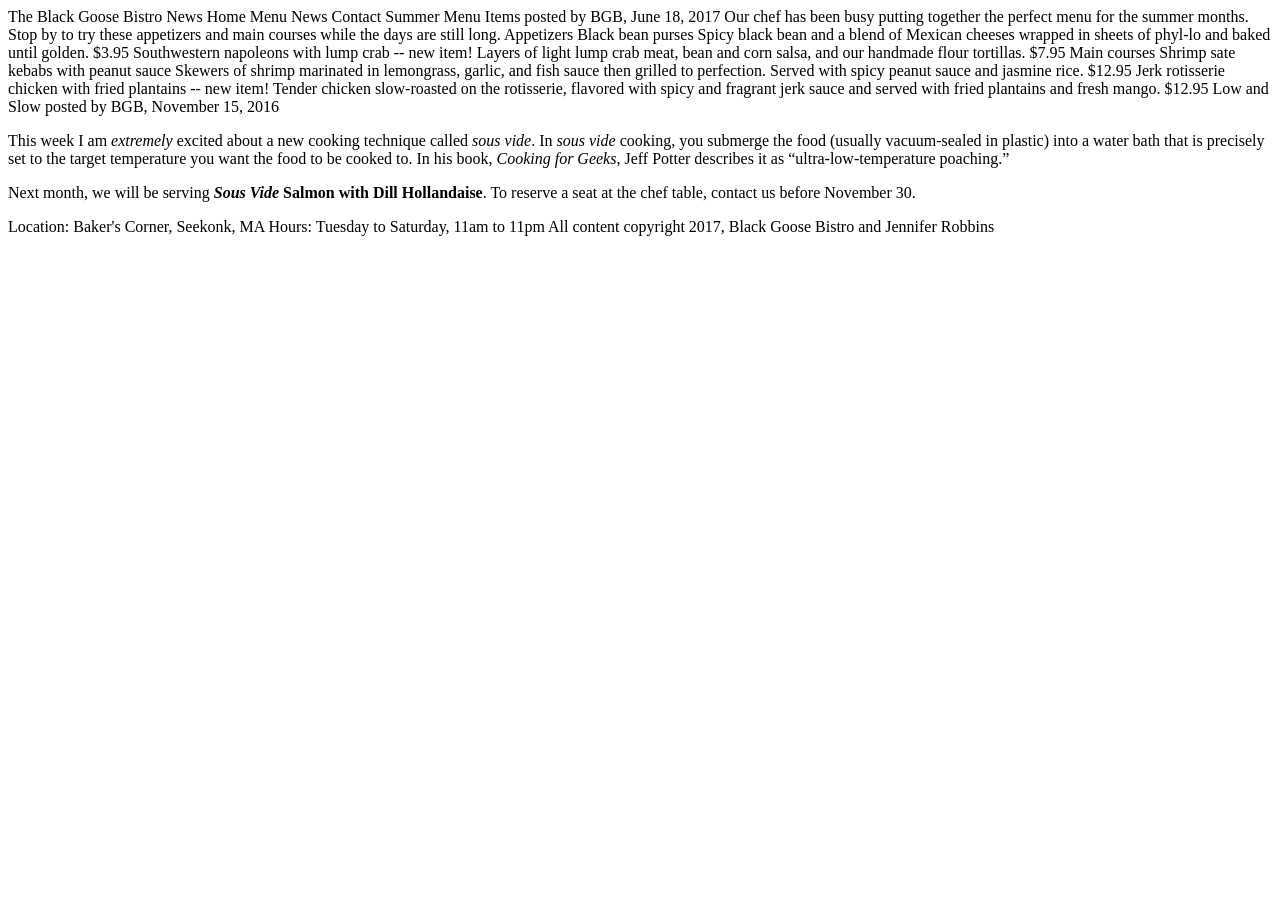
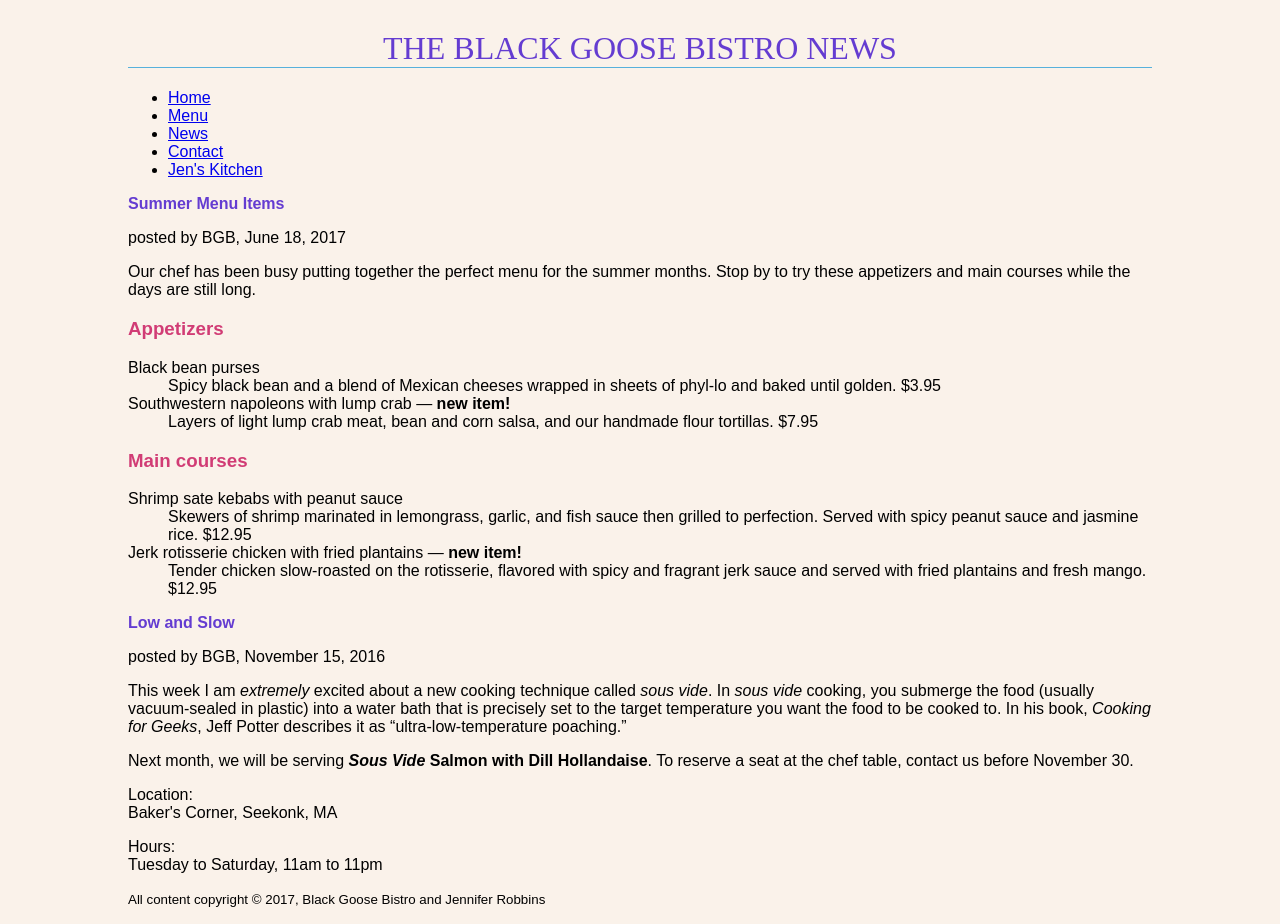
Before and after one commit to naturallyemerson/fid, a plain HTML site: page Bistro/bgnews.html in a window 1280 px wide. Before the commit the page ends 800 px from the top, so only its background shows below. Drawn offline with Linux system fonts and the light colour scheme.

Commit message:
Update bgnews.html

```diff
--- a/Bistro/bgnews.html
+++ b/Bistro/bgnews.html
@@ -1,52 +1,95 @@
 <!DOCTYPE html>
 <html>
+    <head>
+        <meta charset="utf-8">
+        <title>The Black Goose Bistro News</title>
+        <style>
+            body {
+                background-color: #faf2ea;
+                margin: 0 10%;
+                font-family: sans-serif;
+            }
+            h1 {
+                color: #643cd1;
+                text-align: center;
+                font-family: serif;
+                font-weight: normal;
+                text-transform: uppercase;
+                border-bottom: 1px solid #57b1dc;
+                margin-top: 30px;
+            }
+            h2 {
+                color: #643cd1;
+                font-size: 1em;
+            }
+            h3 {
+                color:#d13c75;
+            }
+        </style>
+    </head>
+    <body>
+        <header>
+            <h1>The Black Goose Bistro News</h1>
 
-<head>
-    <title>The Black Goose Bistro News</title>
-    <meta charset="utf-8">
-</head>
+            <nav>
+                <ul>
+                <li><a href="index.html">Home</a></li>
+                <li><a href="menu.html">Menu</a></li>
+                <li><a href="bgnews.html">News</a></li>
+                <li><a href="contact.html">Contact</a></li>
+                <li><a href="jenskitchen/jenskitchen.html">Jen's Kitchen</a></li>
+                </ul>
+            </nav>
+        </header>
 
-<body>
+        <article>
+            <header>
+                <h2>Summer Menu Items</h2>
+                <p>posted by BGB, <time datetime="2017-06-18">June 18, 2017</time></p>
+            </header>
+            <p>Our chef has been busy putting together the perfect menu for the summer months. Stop by to try these appetizers and main courses while the days are still long.</p>
 
-<header>
-    The Black Goose Bistro News
+            <section id="appetizers">
+                <h3>Appetizers</h3>
+                <dl>
+                    <dt>Black bean purses</dt>
+                    <dd>Spicy black bean and a blend of Mexican cheeses wrapped in sheets of phyl-lo and baked until golden. <span class="price">$3.95</span></dd>
 
-    Home
-    Menu
-    News
-    Contact
+                    <dt class="newitem">Southwestern napoleons with lump crab &mdash; <strong>new item!</strong></dt>
+                    <dd>Layers of light lump crab meat, bean and corn salsa, and our handmade flour tortillas. <span class="price">$7.95</span></dd>
+                </dl>
+            </section>
 
-    Summer Menu Items
-    posted by BGB, June 18, 2017
-    Our chef has been busy putting together the perfect menu for the summer months. Stop by to try these appetizers and main courses while the days are still long.
+            <section id="maincourses">
+                <h3>Main courses</h3>
+                <dl>
+                    <dt>Shrimp sate kebabs with peanut sauce</dt>
+                    <dd>Skewers of shrimp marinated in lemongrass, garlic, and fish sauce then grilled to perfection. Served with spicy peanut sauce and jasmine rice. <span class="price">$12.95</span></dd>
 
-    Appetizers
-    Black bean purses
-    Spicy black bean and a blend of Mexican cheeses wrapped in sheets of phyl-lo and baked until golden. $3.95
+                    <dt class="newitem">Jerk rotisserie chicken with fried plantains &mdash; <strong>new item!</strong></dt>
+                    <dd>Tender chicken slow-roasted on the rotisserie, flavored with spicy and fragrant jerk sauce and served with fried plantains and fresh mango. <span class="price">$12.95</span></dd>
+                </dl>
+            </section>
+        </article>
 
-    Southwestern napoleons with lump crab -- new item!
-    Layers of light lump crab meat, bean and corn salsa, and our handmade flour tortillas. $7.95
+        <article>
+            <header>
+                <h2>Low and Slow</h2>
+                <p>posted by BGB, <time datetime="2016-11-15">November 15, 2016</time></p>
+            </header>
 
-    Main courses
+            <p>This week I am <em>extremely</em> excited about a new cooking technique called <dfn><i>sous vide</i></dfn>. In <i>sous vide</i> cooking, you submerge the food (usually vacuum-sealed in plastic) into a water bath that is precisely set to the target temperature you want the food to be cooked to. In his book, <cite>Cooking for Geeks</cite>, Jeff Potter describes it as <q>ultra-low-temperature poaching.</q></p>
 
-    Shrimp sate kebabs with peanut sauce
-    Skewers of shrimp marinated in lemongrass, garlic, and fish sauce then grilled to perfection. Served with spicy peanut sauce and jasmine rice. $12.95
+            <p>Next month, we will be serving <b><i>Sous Vide</i> Salmon with Dill Hollandaise</b>. To reserve a seat at the chef table, contact us before <time datetime="20161130">November 30</time>.</p>
+        </article>
 
-    Jerk rotisserie chicken with fried plantains -- new item!
-    Tender chicken slow-roasted on the rotisserie, flavored with spicy and fragrant jerk sauce and served with fried plantains and fresh mango. $12.95
+        <footer>
+            <div id="about">
+                <p>Location:<br> Baker's Corner, Seekonk, MA</p>
+                <p>Hours:<br> Tuesday to Saturday, <time dateimte="11:00">11am</time> to <time datetime="23:00">11pm</time></p>
+            </div>
+            <p><small>All content copyright &copy; 2017, Black Goose Bistro and Jennifer Robbins</small></p>
+        </footer>
 
-
-    Low and Slow
-    posted by BGB, November 15, 2016
-    <p>This week I am <em>extremely</em> excited about a new cooking technique called <dfn><i>sous vide</i></dfn>. In <i>sous vide</i> cooking, you submerge the food (usually vacuum-sealed in plastic) into a water bath that is precisely set to the target temperature you want the food to be cooked to. In his book, <cite>Cooking for Geeks</cite>, Jeff Potter describes it as <q>ultra-low-temperature poaching.</q></p>
-
-    <p>Next month, we will be serving <b><i>Sous Vide</i> Salmon with Dill Hollandaise</b>. To reserve a seat at the chef table, contact us before <time datetime="20161130">November 30</time>.</p>
-
-
-    Location: Baker's Corner, Seekonk, MA
-    Hours: Tuesday to Saturday, 11am to 11pm
-
-    All content copyright 2017, Black Goose Bistro and Jennifer Robbins
-
-</body>
+    </body>
 </html>
```
